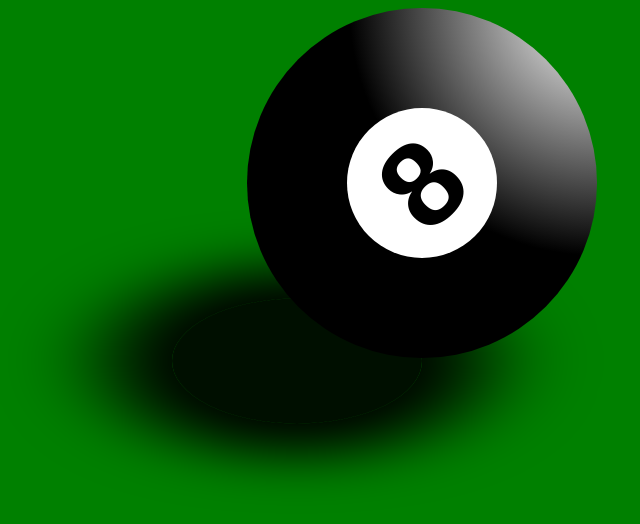
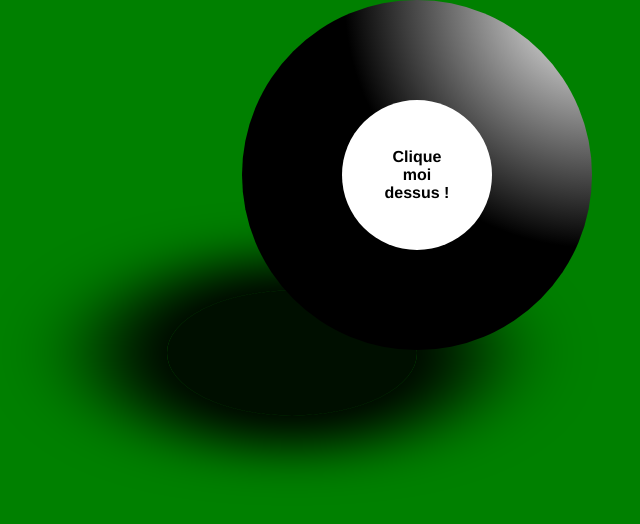
Before and after one commit to Mehdirps/Defi-CSS, a plain HTML site: page index.html in a window 1280 px wide. Shown: the whole page, without its empty margins (14-654 px from the left). Drawn offline with Linux system fonts and the light colour scheme.

Commit message:
petite modif

```diff
--- a/index.html
+++ b/index.html
@@ -15,7 +15,7 @@
         <section class="noir">
             <div class="blanc">
                 <div class="huit">
-                    <h1>8</h1>
+                    <h1>Clique moi dessus !</h1>
                 </div>
             </div>
             <div class="divombre"></div>
--- a/js/scripts.js
+++ b/js/scripts.js
@@ -4,26 +4,27 @@ let ombre = document.querySelector(".divombre")
 let blancboule = document.querySelector(".blanc")
 let body = document.querySelector("body")
 let phrases = [
-    "Essaye plus tard",
+    "Tu veux un cable html ?",
     "Essaye encore",
-    "Pas d'avis",
+    "Comment vas-tu",
     "C'est ton destin",
-    "Le sort en est jeté",
+    "Je suis ton père",
     "Une chance sur deux",
     "Repose ta question",
-    "D'après moi ou",
+    "Avec ou sans patate ?",
     "C'est certain",
-    "Oui absolument",
+    "Rose saumon",
     "Tu peux compter dessus",
     "Sans aucun doute",
     "Très probable",
     "Oui",
     "C'est bien parti",
     "C'est non",
-    "Peu probable",
-    "Faut pas rêver",
+    "Jaune poussin",
+    "Vert pastèle",
     "N'y compte pas",
-    "Impossible"
+    "Impossible",
+    "Rouge ou Bleu ?"
 ]
 boule.addEventListener("click", function (event) {
     let touche;
@@ -55,11 +56,11 @@ boule.addEventListener("click", function (event) {
         boule.style.background= "radial-gradient(farthest-corner at top right," + color1 +"," + color2 + "," + color3 + "," + color4 +"," + color5 + "," + color6 + ")";
         let fontType = ["Arial", "Verdana", "Helvetica"];
         texte.style.fontFamily = Math.floor(Math.random(),fontType * 5);
-        body.style.background = "radial-gradient(farthest-corner at top right," + color1 +"," + color2 + "," + color3 + "," + color4 +"," + color5 + "," + color6 + ")";
+        body.style.background = "radial-gradient(farthest-corner at top right," + color6 +"," + color5 + "," + color4 + "," + color3 +"," + color2 + "," + color1 + ")";
         body.style.backgroundRepeat = "no-repeat";
-        body.style.backgroundSize= "cover";
+        body.style.height= "100vh";
     }
     let compteurdown = setInterval(() => {
         getChrono()
-    }, 400);
+    }, 2000);
 })
--- a/scss/style.scss
+++ b/scss/style.scss
@@ -2,9 +2,9 @@
 @import "functions";
 
 body {
+    margin: 0;
     background-color: $green;
-    background-size: cover;
-    background-repeat: no-repeat;
+    height: 100vh;
 }
 
 
@@ -40,10 +40,10 @@ body {
 
     .huit {
         @extend %centre;
-        font-size: 5rem;
 
         h1 {
-            transform: rotate(-45deg);
+            font-size: 1rem;
+            // transform: rotate(-45deg);
             font-family: Helvetica, sans-serif;
         }
     }
```
Also changed, not shown: css/style.css, css/style.min.css, 2 other files.
